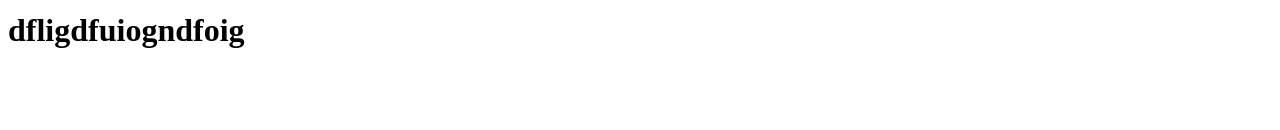
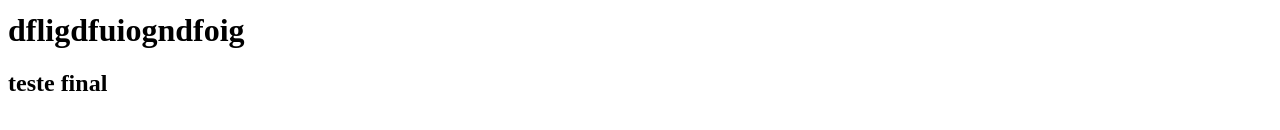
Before and after one commit to arturjsf/PI1617_Fase1, a plain HTML site: page www/index.html in a window 1280 px wide. Shown: the part 132-262 px from the top of the page. Drawn offline with Linux system fonts and the light colour scheme.

Commit message:
teste final

```diff
--- a/www/index.html
+++ b/www/index.html
@@ -20,6 +20,7 @@
 
 <h1>dfligdfuiogndfoig</h1>
 
+<h2>teste final</h2>
 
 </body>
 </html>
```
